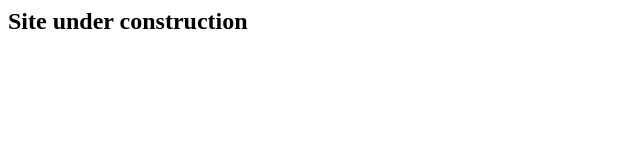
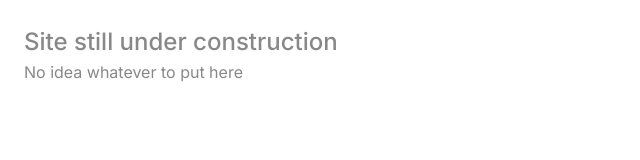
Before and after one commit to T6970/t6970.github.io, a plain HTML site: page index.html in a window 1280 px wide. Shown: the whole page, without its empty margins (0-640 px from the left). Drawn offline with Linux system fonts and the light colour scheme.

Commit message:
The CSS finally had use

```diff
--- a/index.html
+++ b/index.html
@@ -1,12 +1,13 @@
 <head>
+  <link rel="stylesheet" href="styles.css">
   <title>
     T6970.github.io
   </title>
   <h2>
-    Site under construction
+    Site still under construction
   </h2>
 </head>
 <body>
-
+  No idea whatever to put here
 
 </body>
```
